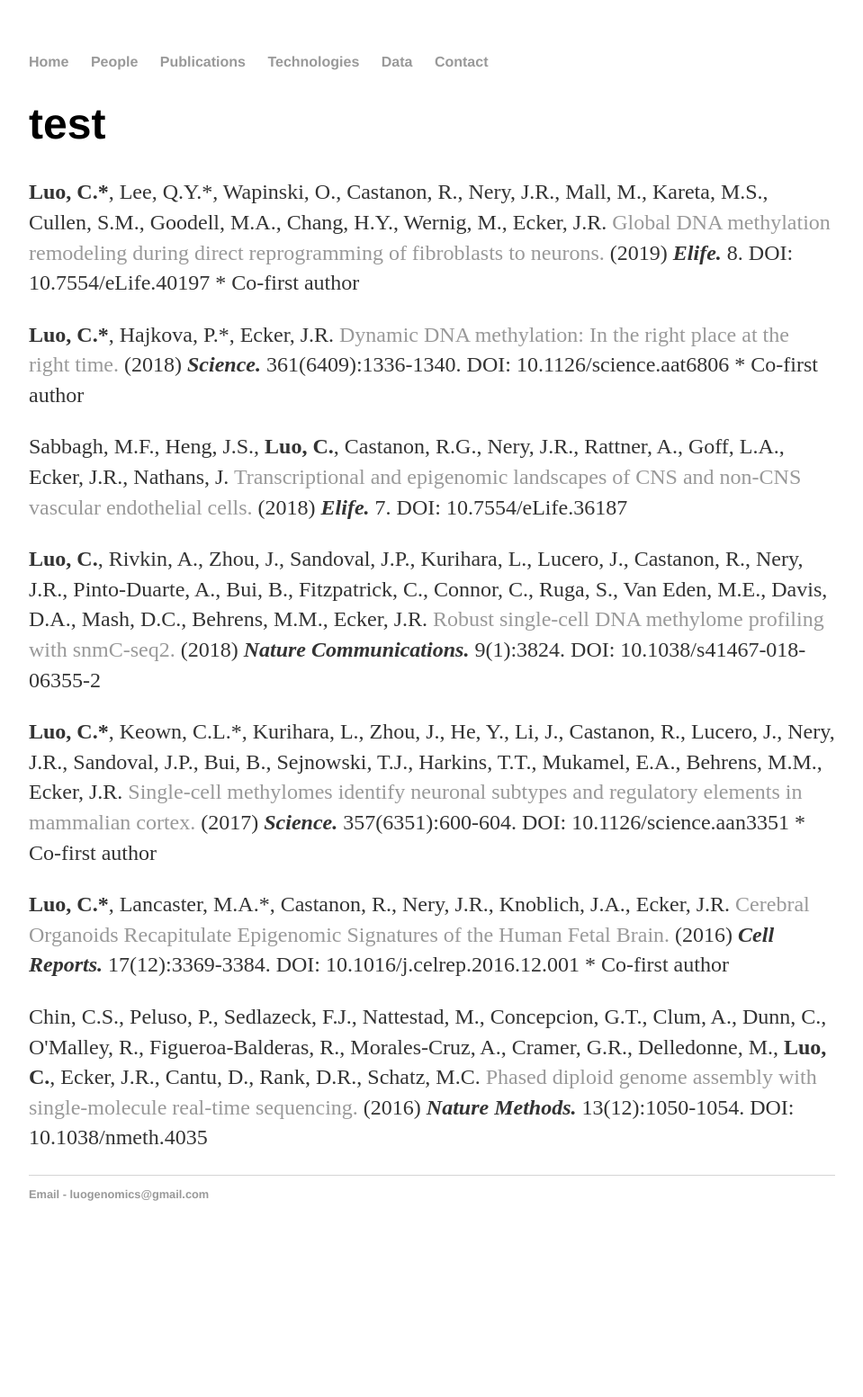
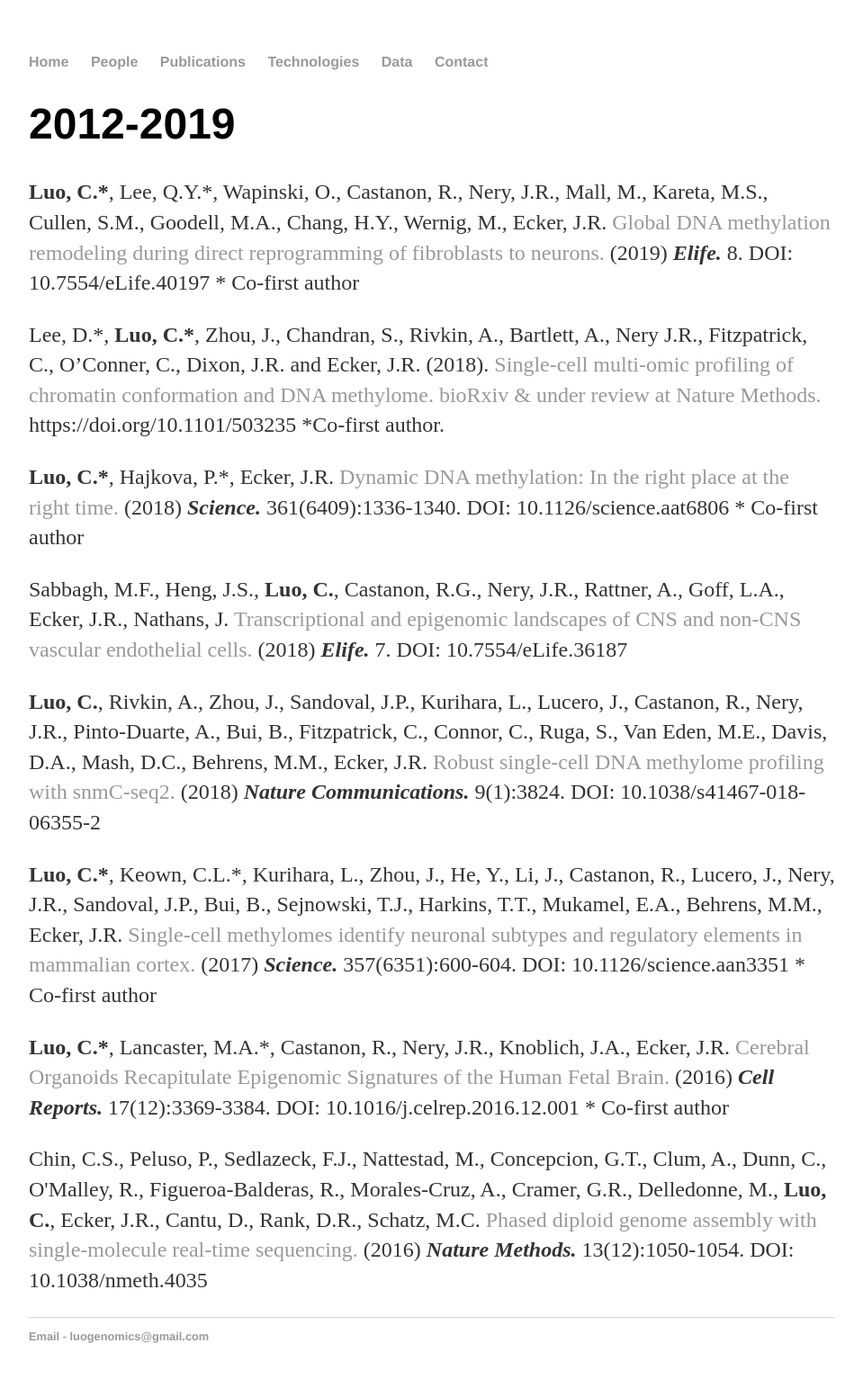
Before and after one commit to luogenomics/luogenomics.github.io, a Jekyll site: the page built from publications/index.html, in a window 1280 px wide. Shown: the whole page at 90% size, without its empty margins (160-1119 px from the left). Built offline with Jekyll 4.4.1, drawn with Linux system fonts in a browser that asks for light colours; before the commit the page ends 1395 px from its top, so only the background shows below that.

Commit message:
Update index.html

```diff
--- a/publications/index.html
+++ b/publications/index.html
@@ -3,8 +3,9 @@
 title: Luo Lab Publications
 ---
 <div class="blurb">
-	<h1>test</h1>
+	<h1>2012-2019</h1>
 	<p><span style="font-weight:bold">Luo, C.*</span>, Lee, Q.Y.*, Wapinski, O., Castanon, R., Nery, J.R., Mall, M., Kareta, M.S., Cullen, S.M., Goodell, M.A., Chang, H.Y., Wernig, M., Ecker, J.R. <a href="https://www.ncbi.nlm.nih.gov/pubmed/?term=30644360%5BPMID%5D" target="_blank">Global DNA methylation remodeling during direct reprogramming of fibroblasts to neurons.</a> (2019) <strong><em> Elife.</em></strong> 8.  DOI: 10.7554/eLife.40197 * Co-first author</p>
+	<p>Lee, D.*, <span style="font-weight:bold">Luo, C.*</span>, Zhou, J., Chandran, S., Rivkin, A., Bartlett, A., Nery J.R., Fitzpatrick, C., O’Conner, C., Dixon, J.R. and Ecker, J.R. (2018). <a href="https://www.biorxiv.org/content/10.1101/503235v1" target="_blank">Single-cell multi-omic profiling of chromatin conformation and DNA methylome. bioRxiv & under review at Nature Methods. </a> https://doi.org/10.1101/503235 *Co-first author. </p>
 	<p><span style="font-weight:bold">Luo, C.*</span>, Hajkova, P.*, Ecker, J.R. <a href="https://www.ncbi.nlm.nih.gov/pubmed/?term=30262495%5BPMID%5D" target="_blank">Dynamic DNA methylation: In the right place at the right time.</a> (2018) <strong><em> Science.</em></strong> 361(6409):1336-1340.  DOI: 10.1126/science.aat6806 * Co-first author</p>
 	<p>Sabbagh, M.F., Heng, J.S., <span style="font-weight:bold">Luo, C.</span>, Castanon, R.G., Nery, J.R., Rattner, A., Goff, L.A., Ecker, J.R., Nathans, J. <a href="https://www.ncbi.nlm.nih.gov/pubmed/?term=30188322%5BPMID%5D" target="_blank">Transcriptional and epigenomic landscapes of CNS and non-CNS vascular endothelial cells.</a> (2018) <strong><em> Elife.</em></strong> 7.  DOI: 10.7554/eLife.36187 </p>
 	<p><span style="font-weight:bold">Luo, C.</span>, Rivkin, A., Zhou, J., Sandoval, J.P., Kurihara, L., Lucero, J., Castanon, R., Nery, J.R., Pinto-Duarte, A., Bui, B., Fitzpatrick, C., Connor, C., Ruga, S., Van Eden, M.E., Davis, D.A., Mash, D.C., Behrens, M.M., Ecker, J.R. <a href="https://www.ncbi.nlm.nih.gov/pubmed/?term=30237449%5BPMID%5D" target="_blank">Robust single-cell DNA methylome profiling with snmC-seq2.</a> (2018) <strong><em> Nature Communications.</em></strong> 9(1):3824.  DOI: 10.1038/s41467-018-06355-2 </p>
```
